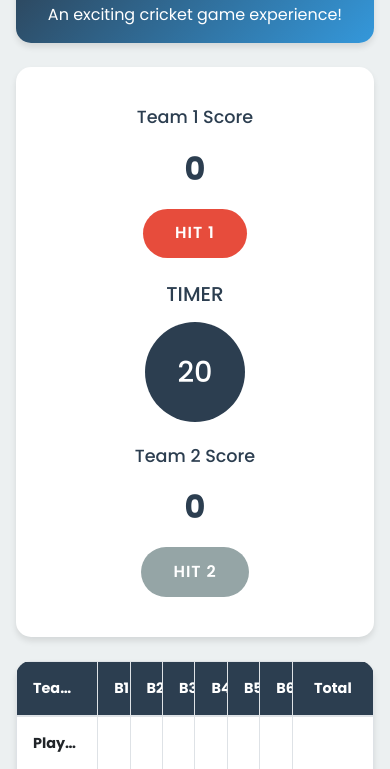
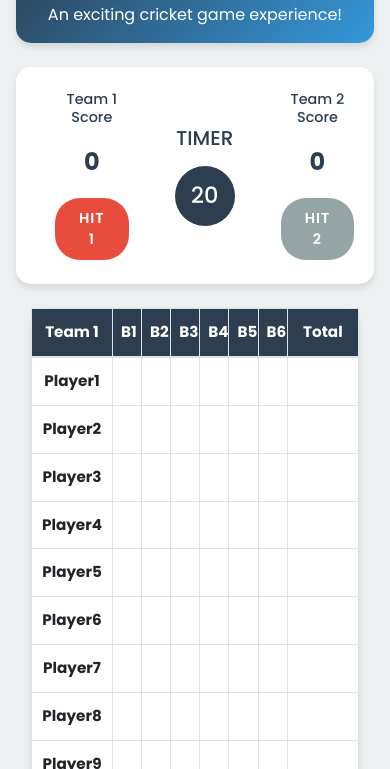
Before and after one commit to nitesh-147/Cricket-Game-10, a website: page index.html in a window 390 px wide. Shown: the part 75-844 px from the top of the page. Drawn offline with nearby package versions, Linux system fonts and the light colour scheme.

Commit message:
Finishing things up

```diff
--- a/styles.css
+++ b/styles.css
@@ -17,6 +17,28 @@ body {
     max-width: 1200px;
     margin: 0 auto;
     padding: 2rem;
+    overflow-x: hidden;
+}
+
+/* Center the row content */
+.row {
+    display: flex;
+    justify-content: center;
+    margin: 0 auto;
+    width: 100%;
+    gap: 2rem;
+}
+
+/* Adjust table containers */
+.col-md-5 {
+    flex: 0 0 auto;
+    width: calc(45% - 1rem);
+    min-width: 450px;
+}
+
+.col-md-2 {
+    flex: 0 0 auto;
+    width: 2%;
 }
 
 .game-header {
@@ -41,16 +63,32 @@ body {
 .score-board {
     background: white;
     border-radius: 15px;
-    padding: 1rem;
+    padding: 1.5rem;
     box-shadow: 0 4px 6px rgba(0, 0, 0, 0.1);
     margin-bottom: 1.5rem;
+}
+
+.score-board .row {
+    display: flex;
+    justify-content: space-between;
+    align-items: center;
+    gap: 1rem;
+}
+
+.score-board .col-md-4 {
+    flex: 1;
+    min-width: 200px;
 }
 
 .team-score {
     background: white;
     border-radius: 10px;
-    padding: 1.5rem;
+    padding: 1rem;
     transition: all 0.3s ease;
+    display: flex;
+    flex-direction: column;
+    align-items: center;
+    gap: 0.5rem;
 }
 
 .team-score:hover {
@@ -60,15 +98,23 @@ body {
 
 .team-score h5 {
     font-size: 1.1rem;
-    margin-bottom: 0.5rem;
+    margin: 0;
+}
+
+.score-value {
+    font-size: 2rem;
+    font-weight: 700;
+    color: var(--primary-color);
+    margin: 0;
+    line-height: 1;
 }
 
 .timer-container {
     background: var(--primary-color);
     color: white;
     border-radius: 50%;
-    width: 100px;
-    height: 100px;
+    width: 80px;
+    height: 80px;
     display: flex;
     align-items: center;
     justify-content: center;
@@ -103,37 +149,48 @@ body {
     cursor: not-allowed;
 }
 
+/* Make score table responsive */
 .score-table {
     background: white;
     border-radius: 15px;
-    overflow: hidden;
     box-shadow: 0 4px 6px rgba(0, 0, 0, 0.1);
     width: 100%;
+    margin: 0 auto;
 }
 
 .score-table table {
     width: 100%;
     table-layout: fixed;
+    border-collapse: collapse;
 }
 
+/* Adjust column widths */
 .score-table th:first-child {
-    width: 20%;
+    width: 25%;
 }
 
 .score-table th:not(:first-child):not(:last-child) {
-    width: 8%;
+    width: 9%;
 }
 
 .score-table th:last-child {
-    width: 20%;
+    width: 22%;
 }
 
 .score-table th, .score-table td {
-    padding: 1rem;
+    padding: 0.75rem 0.5rem;
     text-align: center;
     white-space: nowrap;
-    overflow: hidden;
-    text-overflow: ellipsis;
+    overflow: visible;
+}
+
+.score-table td {
+    min-width: 40px;
+}
+
+.score-table td, .score-table th {
+    text-overflow: clip;
+    font-size: 0.95rem;
 }
 
 .score-table thead {
@@ -166,13 +223,6 @@ body {
     }
 }
 
-.score-value {
-    font-size: 2rem;
-    font-weight: 700;
-    color: var(--primary-color);
-    margin-bottom: 0.5rem;
-}
-
 .player-score {
     transition: all 0.3s ease;
 }
@@ -202,7 +252,25 @@ body {
     background: #f8f9fa;
 }
 
-/* Responsive Design */
+/* Responsive adjustments */
+@media (max-width: 1200px) {
+    .row {
+        flex-direction: column;
+        align-items: center;
+        gap: 1rem;
+    }
+
+    .col-md-5 {
+        width: 100%;
+        max-width: 600px;
+        min-width: auto;
+    }
+
+    .col-md-2 {
+        display: none;
+    }
+}
+
 @media (max-width: 768px) {
     .game-container {
         padding: 1rem;
@@ -212,12 +280,39 @@ body {
         padding: 1rem;
     }
 
-    .timer-container {
-        width: 100px;
-        height: 100px;
+    .score-board .row {
+        flex-direction: row;
+        flex-wrap: nowrap;
+        gap: 0.5rem;
     }
 
-    .score-table {
+    .score-board .col-md-4 {
+        min-width: auto;
+    }
+
+    .team-score {
+        padding: 0.5rem;
+    }
+
+    .team-score h5 {
+        font-size: 0.9rem;
+    }
+
+    .score-value {
+        font-size: 1.5rem;
+    }
+
+    .timer-container {
+        width: 60px;
+        height: 60px;
+    }
+
+    .timer-container h2 {
+        font-size: 1.4rem;
+    }
+
+    .hit-button {
+        padding: 0.6rem 1.5rem;
         font-size: 0.9rem;
     }
 }
```
